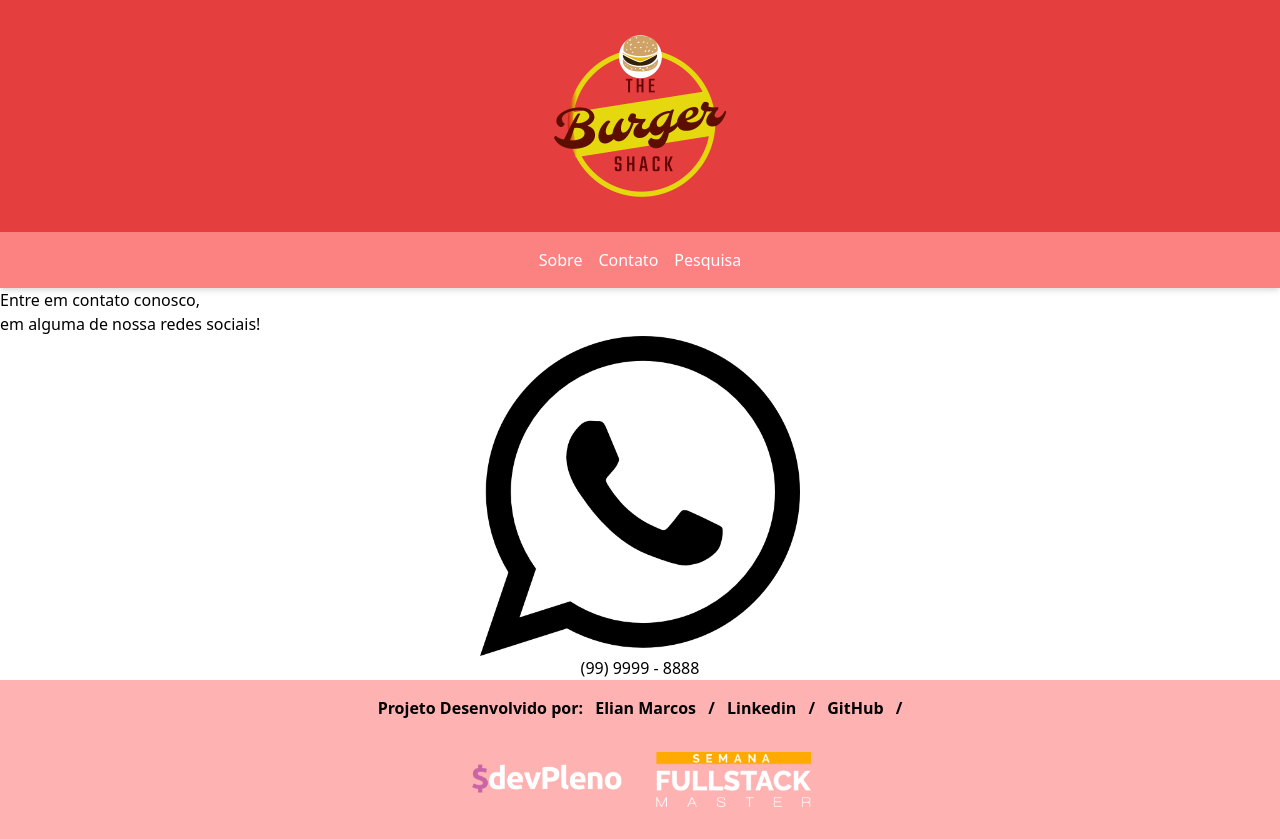
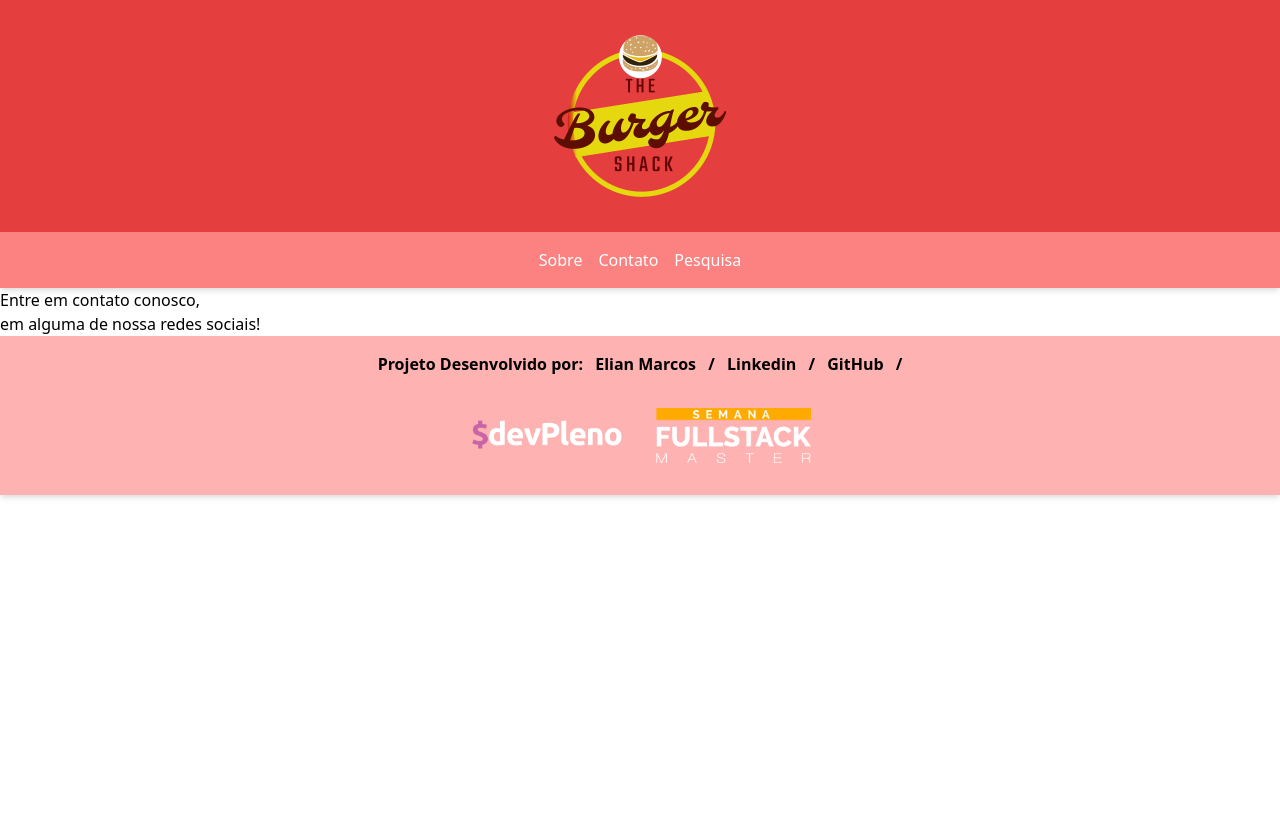
Before and after one commit to elian007/PalpiteBox, a Next.js app: page /contato in a window 1280 px wide. After the commit the page ends 800 px from the top, so only its background shows below. Built offline with nearby package versions, Linux system fonts and the light colour scheme.

Commit message:
Adc base64

```diff
--- a/pages/contato.js
+++ b/pages/contato.js
@@ -9,16 +9,6 @@ const Contato = () => {
       <div>
         <span className="text-center">Entre em contato conosco, <br /> em alguma de nossa redes sociais!</span>
         <div className="container mx-auto text-center">
-          <Link href="">
-            <a>
-              <img
-                className="max-w-1/4 mx-auto"
-                src="/whats.png"
-                alt="Whatsapp"
-              />
-              <span className='hover:underlins'>(99) 9999 - 8888 </span>
-            </a>
-          </Link>
         </div>
       </div>
     </div>
```
